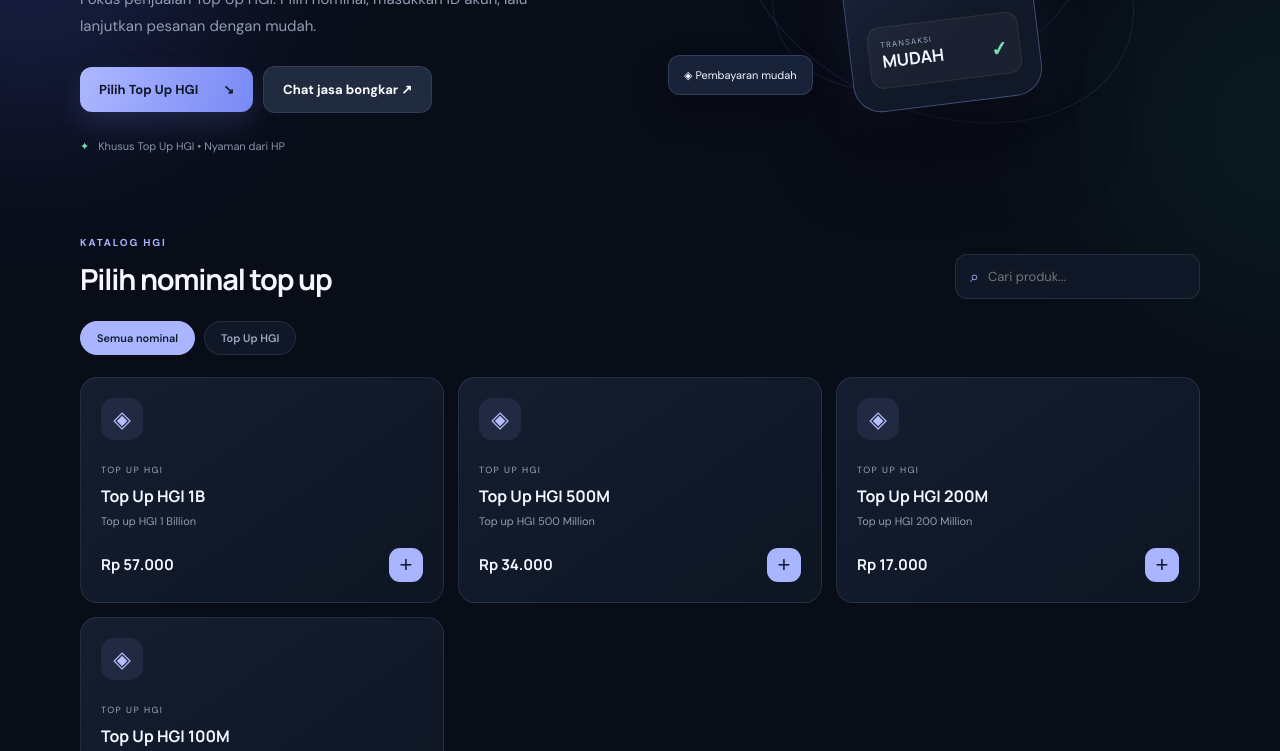
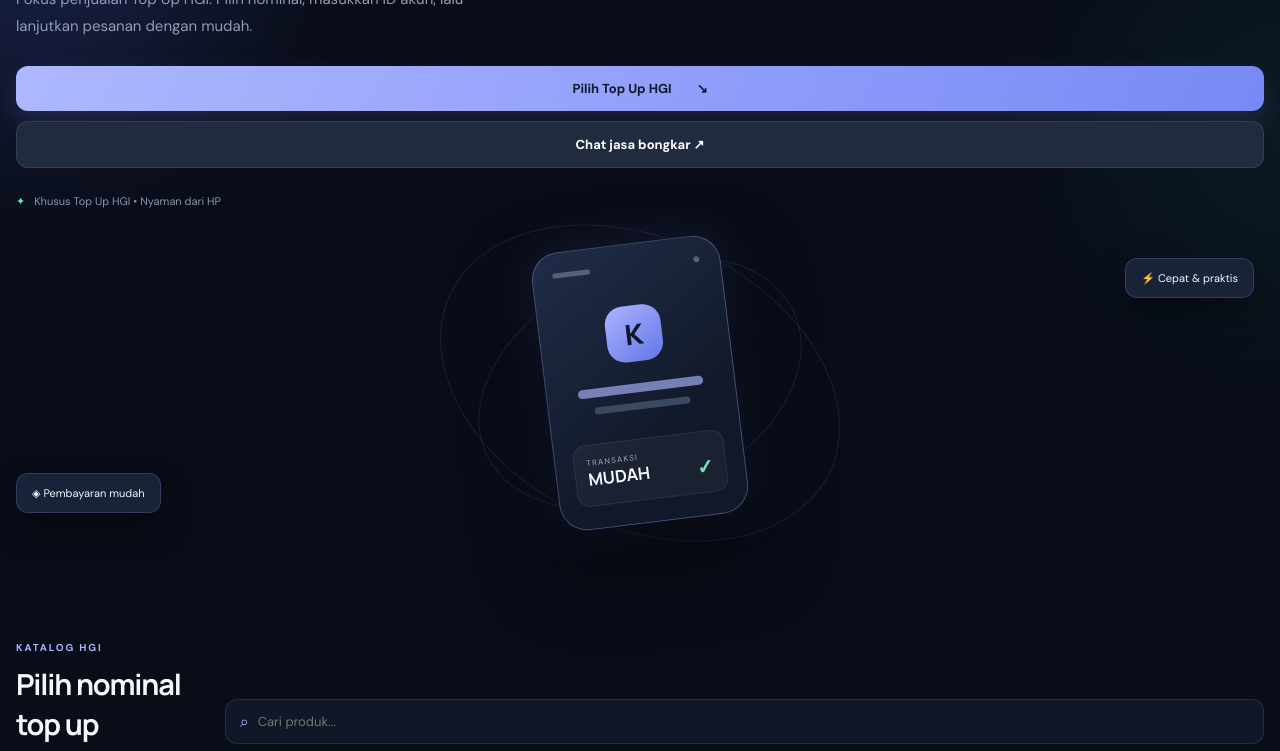
Before and after one commit to Franky404/qr, a plain HTML site: page index.html in a window 1280 px wide. Shown: the part 362-1113 px from the top of the page. Drawn offline with nearby package versions, Linux system fonts and the light colour scheme.

Commit message:
update index.html

```diff
--- a/index.html
+++ b/index.html
@@ -6,7 +6,7 @@
   <meta name="theme-color" content="#090d18">
   <meta name="description" content="Konter Digital — layanan Top Up HGI dengan pilihan nominal 1B, 500M, 200M, dan 100M.">
   <title>Konter Digital — Belanja Mudah</title>
-  <link rel="stylesheet" href="styles.css?v=6">
+  <link rel="stylesheet" href="styles.css?v=7">
   <script src="https://cdn.jsdelivr.net/npm/@supabase/supabase-js@2"></script>
   <style>
     .hero-actions{display:flex;flex-wrap:wrap;gap:10px;align-items:center}
@@ -105,6 +105,34 @@
     }
   </style>
 
+
+  <style id="mobile-width-final-fix-v7">
+    /* Atasi layout viewport HP yang kadang dilaporkan Chrome sebagai lebar desktop */
+    @media screen and (max-width: 1400px) {
+      html, body { width:100% !important; min-width:0 !important; max-width:100% !important; margin:0 !important; overflow-x:hidden !important; }
+      body { padding:0 !important; }
+      header.topbar.wrap, main.wrap, footer.wrap, .wrap {
+        display:block; width:calc(100vw - 32px) !important;
+        max-width:none !important; min-width:0 !important;
+        margin-left:16px !important; margin-right:16px !important;
+      }
+      .topbar.wrap { display:flex !important; }
+      main.wrap { padding-left:0 !important; padding-right:0 !important; }
+      .hero { width:100% !important; display:flex !important; flex-direction:column !important; align-items:stretch !important; }
+      .hero-copy, .hero-art, .section-head, .product-grid, .how-section, .footer { width:100% !important; max-width:100% !important; min-width:0 !important; }
+      .product-grid { display:grid !important; grid-template-columns:repeat(2,minmax(0,1fr)) !important; }
+      .steps { display:grid !important; grid-template-columns:minmax(0,1fr) !important; }
+      .search-box { width:100% !important; max-width:100% !important; }
+      .hero-actions { display:grid !important; grid-template-columns:minmax(0,1fr) !important; width:100% !important; }
+      .hero-actions .button { width:100% !important; margin:0 !important; }
+    }
+    @media screen and (max-width:420px) {
+      header.topbar.wrap, main.wrap, footer.wrap, .wrap { width:calc(100vw - 24px) !important; margin-left:12px !important; margin-right:12px !important; }
+      .product-grid { gap:8px !important; }
+      .product-card { padding:11px !important; }
+    }
+  </style>
+
 </head>
 <body>
   <div class="ambient ambient-one"></div><div class="ambient ambient-two"></div>
```
